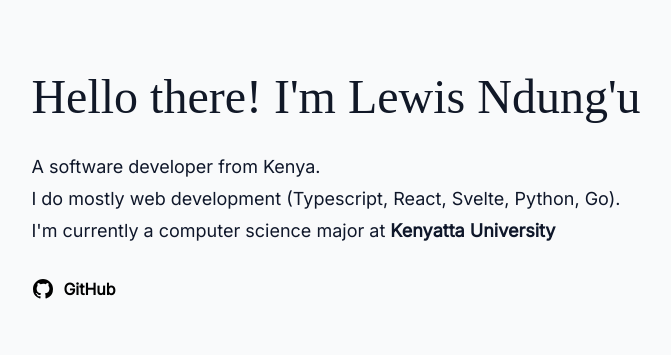
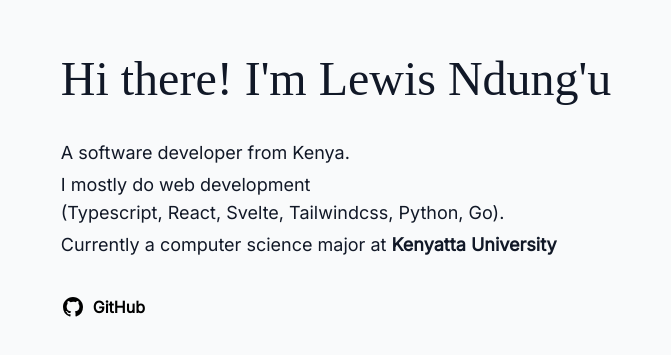
Before and after one commit to itslewisndungu/itslewisndungu, a SvelteKit app: page / in a window 1280 px wide. Shown: the part 213-568 px from the top of the page, without its empty margins (304-975 px from the left). Built offline with nearby package versions, Linux system fonts and the light colour scheme; a web font is replaced by a local one.

Commit message:
It's the little things isn't it

```diff
--- a/src/routes/+page.svelte
+++ b/src/routes/+page.svelte
@@ -11,18 +11,18 @@
 	/>
 </svelte:head>
 
-<main class="flex flex-col gap-8 p-5">
-	<h1 class="text-4xl md:text-5xl text-gray-900">Hello there! I'm Lewis Ndung'u</h1>
+<main class="flex flex-col gap-8 md:gap-9 p-5">
+	<h1 class="text-4xl md:text-5xl text-gray-900">Hi there! I'm Lewis Ndung'u</h1>
 
 	<div class="flex flex-col gap-1 m-t-35 m-b-40">
-		<p class="text-lg text-slate-900">A software developer from Kenya.</p>
+		<p class="md:text-lg text-gray-900">A software developer from Kenya.</p>
 
-		<p class="text-lg text-slate-900">
-			I do mostly web development (Typescript, React, Svelte, Python, Go).
+		<p class="text-lg text-gray-900">
+			I mostly do web development <br /> (Typescript, React, Svelte, Tailwindcss, Python, Go).
 		</p>
 
-		<p class="text-lg text-slate-900 ">
-			I'm currently a computer science major at
+		<p class="text-lg text-gray-900 ">
+			Currently a computer science major at
 			<a class="link" href="https://www.ku.ac.ke/" target="_blank" rel="noreferrer noopener"
 				>Kenyatta University</a
 			>
```
